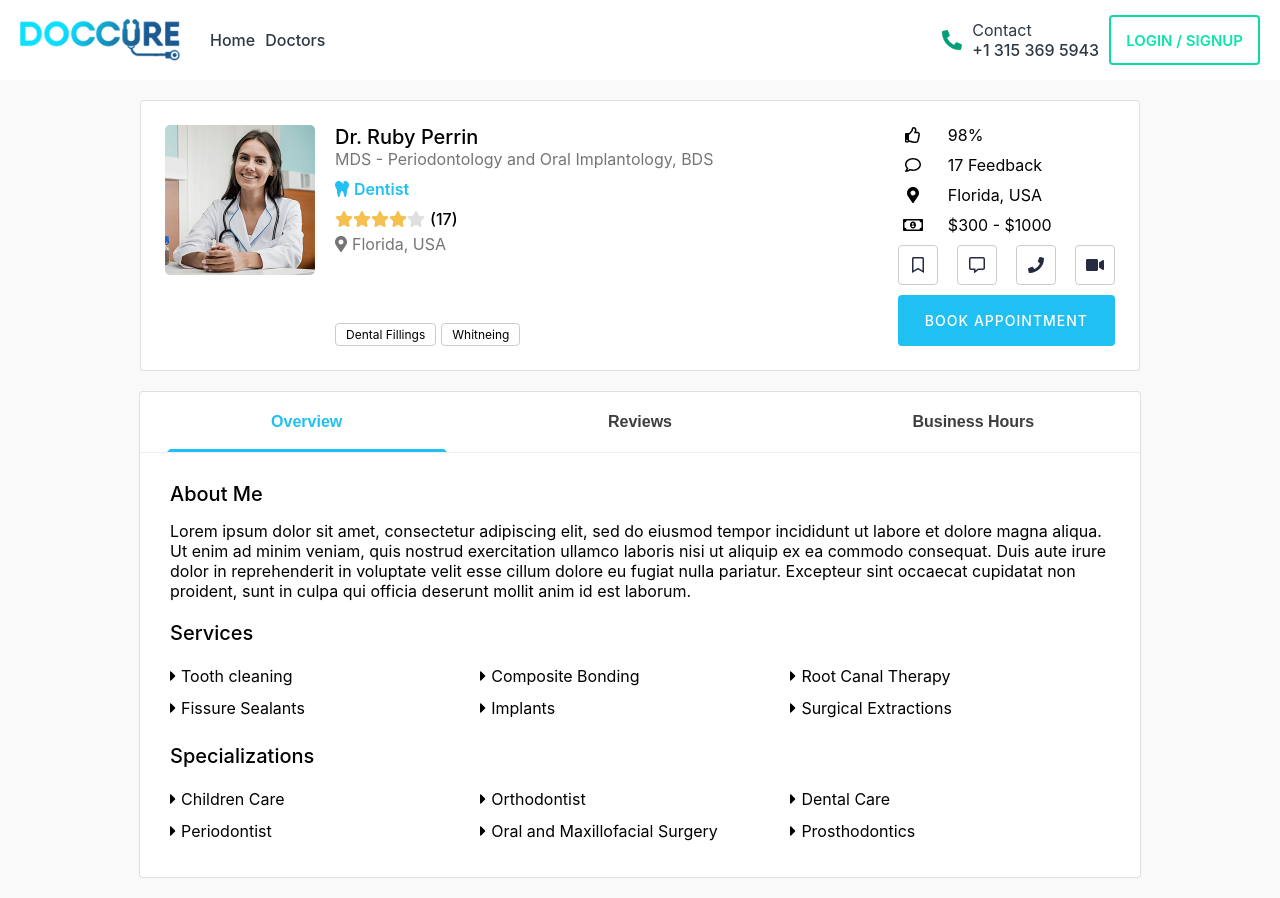
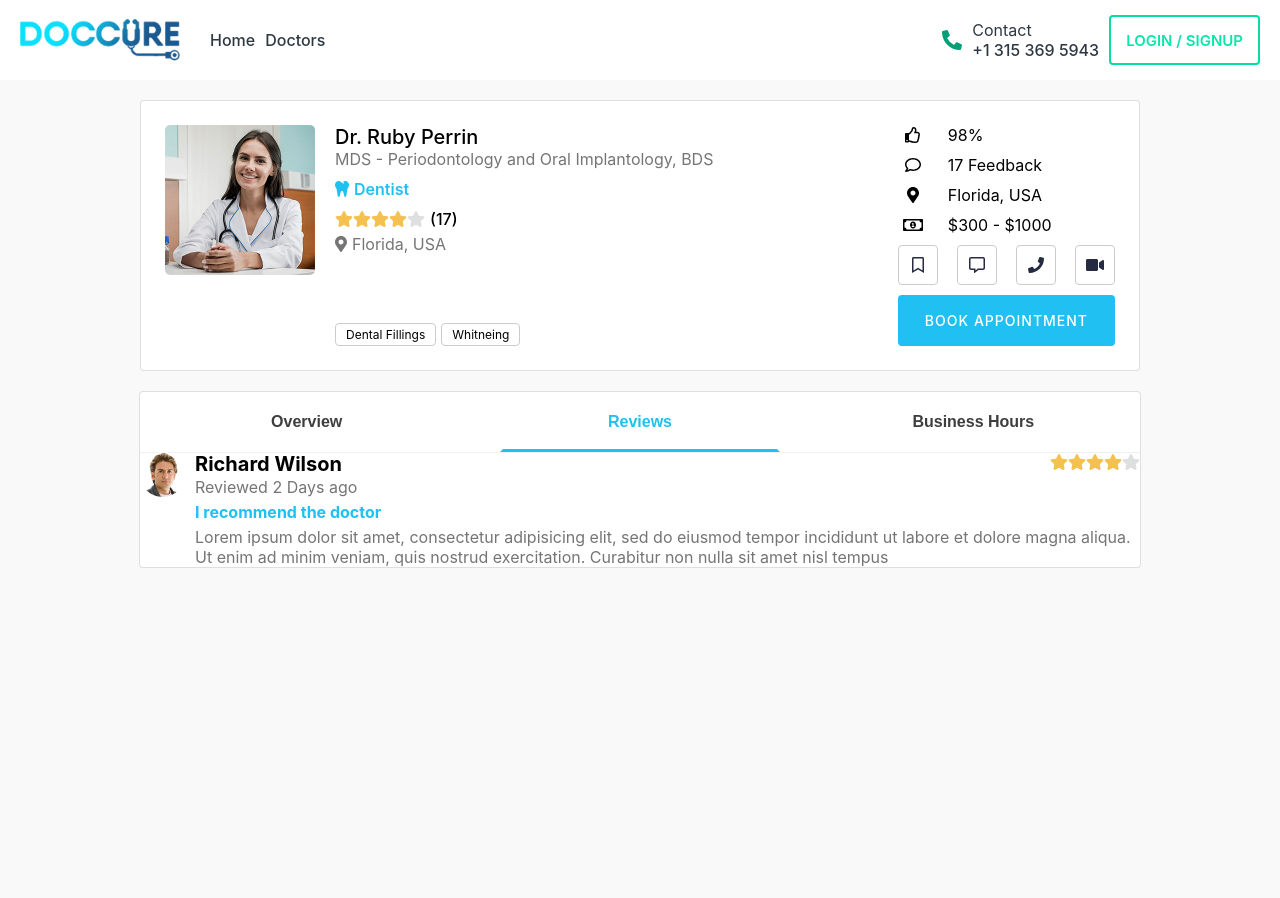
Before and after one commit to bogdanaks/doccure, a React (Create React App) app in the folder client/: page /doctors/1 in a window 1280 px wide. After the commit the page ends 800 px from the top, so only its background shows below. Built offline with nearby package versions, Linux system fonts and the light colour scheme.

Commit message:
импорт компонента комментария

```diff
--- a/client/src/pages/DocProfile/DocProfile.jsx
+++ b/client/src/pages/DocProfile/DocProfile.jsx
@@ -6,10 +6,11 @@ import { faCaretRight } from '@fortawesome/free-solid-svg-icons'
 import styles from './styles.module.scss'
 
 import { DocListBlock } from '../../components/DocListBlock/DocListBlock'
+import { DocComment } from '../../components/DocComment/DocComment'
 
 export const DocProfile = () => {
     const { docId } = useParams()
-    const [selectMenu, setSelectMenu] = React.useState(1)
+    const [selectMenu, setSelectMenu] = React.useState(2)
     const handleSelectMenu = (e) => {
         setSelectMenu(Number(e.target.name))
     }
@@ -121,7 +122,7 @@ export const DocProfile = () => {
                 )}
                 {selectMenu === 2 && (
                     <div className={styles.docReviews}>
-                        <h1>awd</h1>
+                        <DocComment />
                     </div>
                 )}
                 {selectMenu === 3 && (
```
